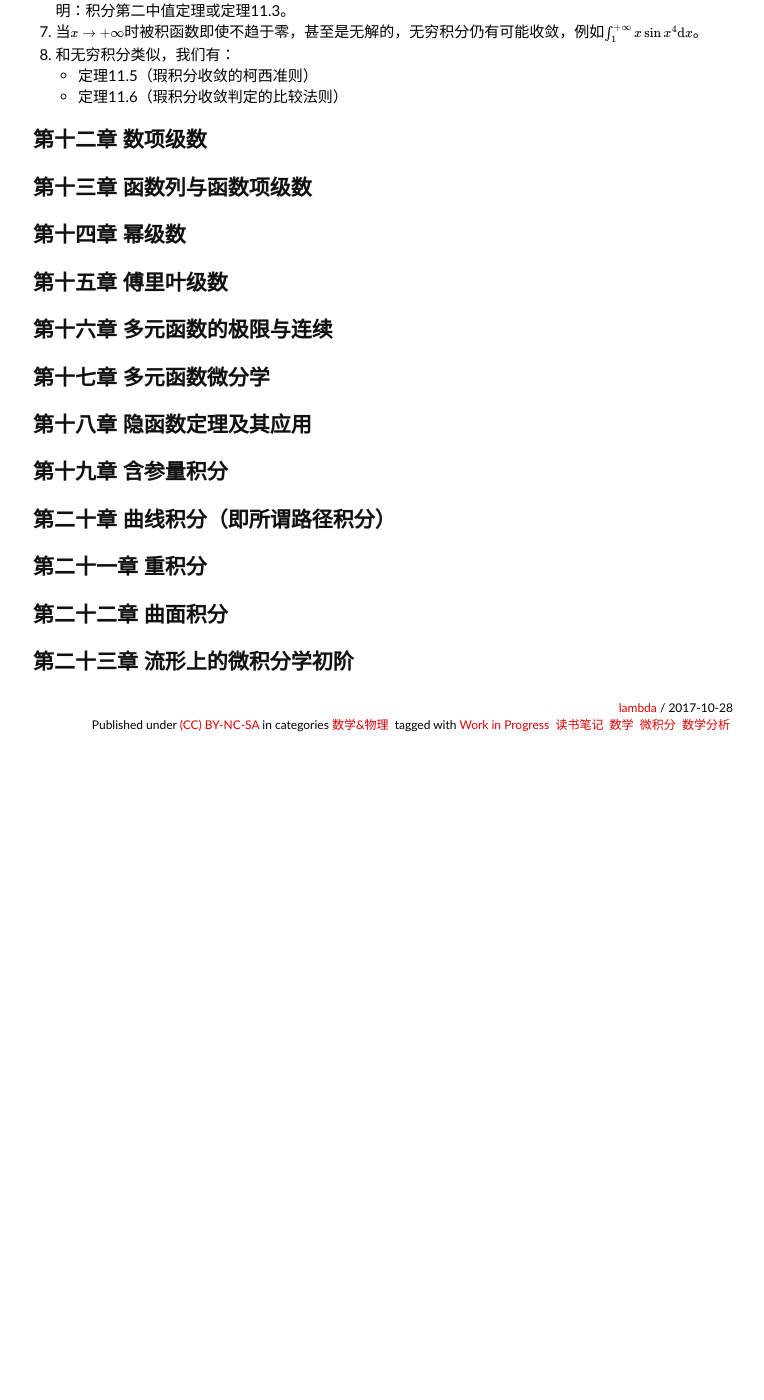
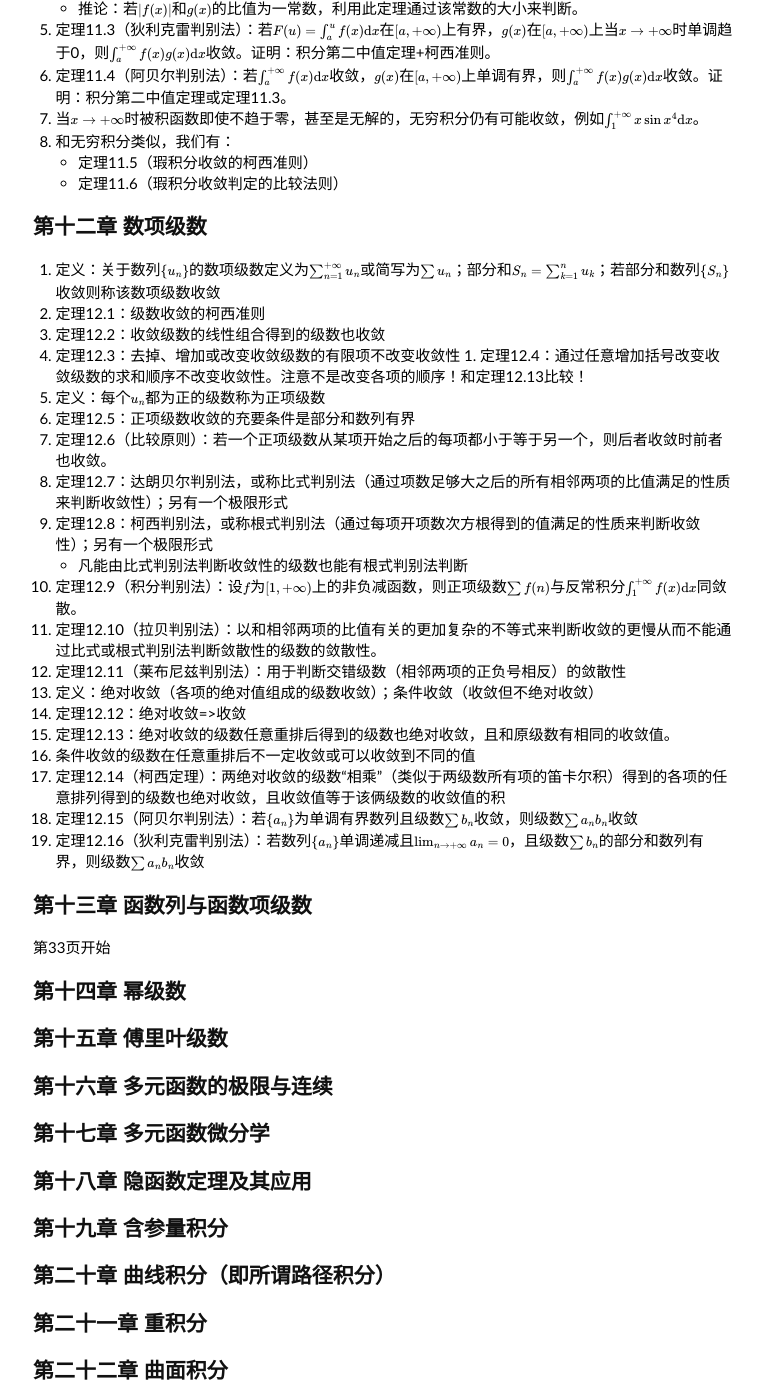
Before and after one commit to lam8da/lam8da.github.io, a Jekyll site: the page built from _posts/2017-10-28-mathematical-analysis-by-east-china-normal-university-notes.md, in a window 1280 px wide and 1400 px high, scrolled down 13703 px. Shown: the whole window, without its empty margins (257-1021 px from the left). Built offline with Jekyll 4.4.1, drawn with Linux system fonts in a browser that asks for light colours; nearby versions of some CDN libraries; formulas are drawn with MathJax 3; comment, search, counter and statistics services are not loaded; before the commit the page ends 14465 px from its top, so only the background shows below that; some of the changed text lies outside the part shown.

```diff
--- a/_posts/2017-10-28-mathematical-analysis-by-east-china-normal-university-notes.md
+++ b/_posts/2017-10-28-mathematical-analysis-by-east-china-normal-university-notes.md
@@ -46,7 +46,9 @@ tags:
 1. 定义：R中任意两数h1，h2的乘法定义为以**以h1的同号类的任意元素和h2的同号类的任意元素的积为元素的集合**为同号类的分划。即：h1\*h2是一个分划，该分划的同号类的元素是h1的同号类的元素和h2的同号类的元素的积。
 1. 定理9：R中乘法满足交换律、结合律、对加法的分配律，同号相乘为正，异号相乘为负，乘0得0，有单位元和逆元，对<关系满足乘法保号性（即不等式两边同乘同一个正数不等号不变）
 1. 定理10：Q和R的子集Q\*（注意R定义为Q的划分组成的集合，因此Q\*表示对应于Q中某个数的分划组成的集合）之间的映射具有：保序性（即a<b<=>a\*<b\*），保持加法和乘法两个运算（即(a+b)\*=a\*+b\*，(ab)\*=a\*b\*）。这个定理说明该映射下Q和Q\*同构，因此可以把R看成Q的扩充，把无端分划称为无理数，把R称为实数集。
-1. 定理11：R中加法、乘法、求反元、求逆元等运算是唯一的，即从等价的分划出发得到的结论也是等价的（WTF这TM说的是什么？？等价的分划是说有端分划端在下类和上类两种情况吗？）
+1. 定理11：R中加法、乘法、求反元、求逆元等运算是唯一的，即从等价的分划出发得到的结论也是等价的
+   > WTF这TM说的是什么？？等价的分划是说有端分划端在下类和上类两种情况吗？
+     {: .lambda_question}
 1. 定理12：任一[0,1)之间的实数都唯一对应一个整数序列，其中该序列每个数都是0至9间的数（其实该序列就是一个十进制小数），而且满足某个关于不足近似和过剩近似的不等式（见第一章）。
 1. 还有一堆定理和定义来规定无限小数的四则运算，好繁琐
 
@@ -447,9 +449,32 @@ tags:
 
 ## 第十二章 数项级数
 
+1. 定义：关于数列$$\{u_n\}$$的数项级数定义为$$\sum_{n=1}^{+\infty}u_n$$或简写为$$\sum u_n$$；部分和$$S_n=\sum_{k=1}^n u_k$$；若部分和数列$$\{S_n\}$$收敛则称该数项级数收敛
+1. 定理12.1：级数收敛的柯西准则
+1. 定理12.2：收敛级数的线性组合得到的级数也收敛
+1. 定理12.3：去掉、增加或改变收敛级数的有限项不改变收敛性
+1.
+定理12.4：通过任意增加括号改变收敛级数的求和顺序不改变收敛性。注意不是改变各项的顺序！和定理12.13比较！
+1. 定义：每个$$u_n$$都为正的级数称为正项级数
+1. 定理12.5：正项级数收敛的充要条件是部分和数列有界
+1. 定理12.6（比较原则）：若一个正项级数从某项开始之后的每项都小于等于另一个，则后者收敛时前者也收敛。
+1. 定理12.7：达朗贝尔判别法，或称比式判别法（通过项数足够大之后的所有相邻两项的比值满足的性质来判断收敛性）；另有一个极限形式
+1. 定理12.8：柯西判别法，或称根式判别法（通过每项开项数次方根得到的值满足的性质来判断收敛性）；另有一个极限形式
+   - 凡能由比式判别法判断收敛性的级数也能有根式判别法判断
+1. 定理12.9（积分判别法）：设$$f$$为$$[1,+\infty)$$上的非负减函数，则正项级数$$\sum f(n)$$与反常积分$$\int_1^{+\infty}f(x)\mathrm{d}x$$同敛散。
+1. 定理12.10（拉贝判别法）：以和相邻两项的比值有关的更加复杂的不等式来判断收敛的更慢从而不能通过比式或根式判别法判断敛散性的级数的敛散性。
+1. 定理12.11（莱布尼兹判别法）：用于判断交错级数（相邻两项的正负号相反）的敛散性
+1. 定义：绝对收敛（各项的绝对值组成的级数收敛）；条件收敛（收敛但不绝对收敛）
+1. 定理12.12：绝对收敛=>收敛
+1. 定理12.13：绝对收敛的级数任意重排后得到的级数也绝对收敛，且和原级数有相同的收敛值。
+1. 条件收敛的级数在任意重排后不一定收敛或可以收敛到不同的值
+1. 定理12.14（柯西定理）：两绝对收敛的级数“相乘”（类似于两级数所有项的笛卡尔积）得到的各项的任意排列得到的级数也绝对收敛，且收敛值等于该俩级数的收敛值的积
+1. 定理12.15（阿贝尔判别法）：若$$\{a_n\}$$为单调有界数列且级数$$\sum b_n$$收敛，则级数$$\sum a_n b_n$$收敛
+1. 定理12.16（狄利克雷判别法）：若数列$$\{a_n\}$$单调递减且$$\lim_{n\to+\infty}a_n=0$$，且级数$$\sum b_n$$的部分和数列有界，则级数$$\sum a_n b_n$$收敛
 
 ## 第十三章 函数列与函数项级数
 
+第33页开始
 
 ## 第十四章 幂级数
 
@@ -479,3 +504,40 @@ tags:
 
 
 ## 第二十三章 流形上的微积分学初阶
+
+## lambda的总结
+
+全书的脉络大概是（一张图放不下了）：
+
+<img src='https://g.gravizo.com/svg?
+ digraph G {
+   有理数的性质（有序域、阿基米德性） -> 实数的定义（戴德金分割法） ->
+     实数连续性定理（戴德金定理） -> 实数完备性定理（确界原理） ->
+     实数的运算法则 -> 数列极限的定义 ->
+     数列收敛的充要条件（所有非平凡子列都收敛）;
+   实数的运算法则 -> 函数极限、连续、可导的定义、各种积分的定义;
+   数列极限的定义 -> 数列的单调有界定理;
+   实数完备性定理（确界原理） -> 数列极限的柯西收敛准则;
+   实数完备性定理（确界原理） -> 数列的单调有界定理;
+   数列极限的定义 -> 归结原则（函数极限存在的充要条件）;
+   函数极限的定义 -> 归结原则（函数极限存在的充要条件） ->
+     函数极限的柯西准则;
+   函数连续的极限定义 -> 一致连续的定义;
+   函数连续的极限定义 -> 连续函数的性质 -> 初等函数的连续性;
+   函数连续的极限定义 -> 连续函数的介值性定理;
+   实数完备性定理（确界原理） -> 初等函数的连续性;
+   导数的极限定义 -> 链式法则、四则运算法则、各微分中值定理;
+ }
+'/>
+
+<img src='https://g.gravizo.com/svg?
+ digraph G {
+   不定积分的定义 -> 换元和分部积分法 -> 有理函数和三角函数有理式的不定积分;
+   定积分的极限定义 -> 积分第一中值定理 -> 微积分学基本定理 -> 换元和分部积分法;
+   定积分的极限定义 -> 积分第二中值定理;
+   定积分的极限定义 -> 牛顿莱布尼兹公式 -> 换元和分部积分法;
+   连续函数的介值性定理 -> 积分第一中值定理;
+   导数的极限定义 -> 微积分学基本定理;
+   反常积分的极限定义;
+ }
+'/>
```
Also changed, not shown: _posts/2016-11-30-2016-summary.md (+1 -1 lines), _posts/2017-12-29-2017-summary.md (added, +46 -0 lines).
